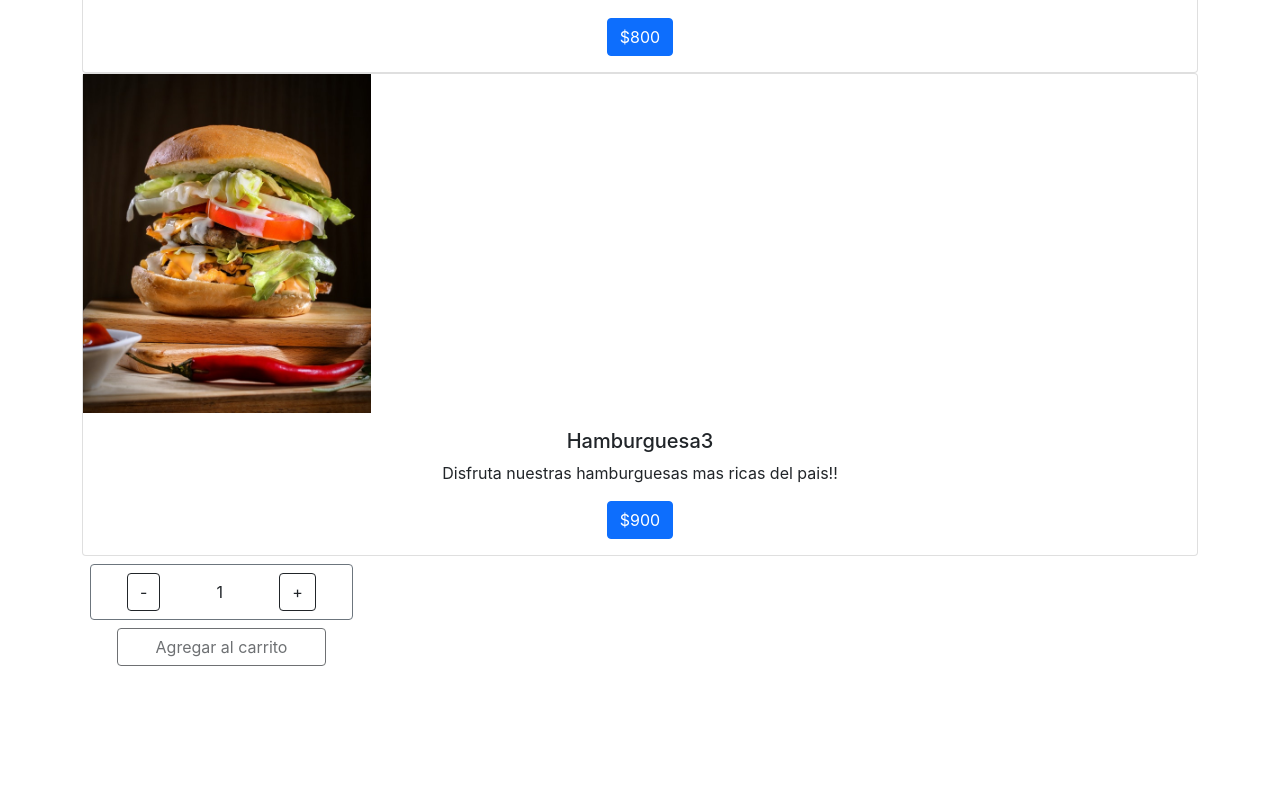
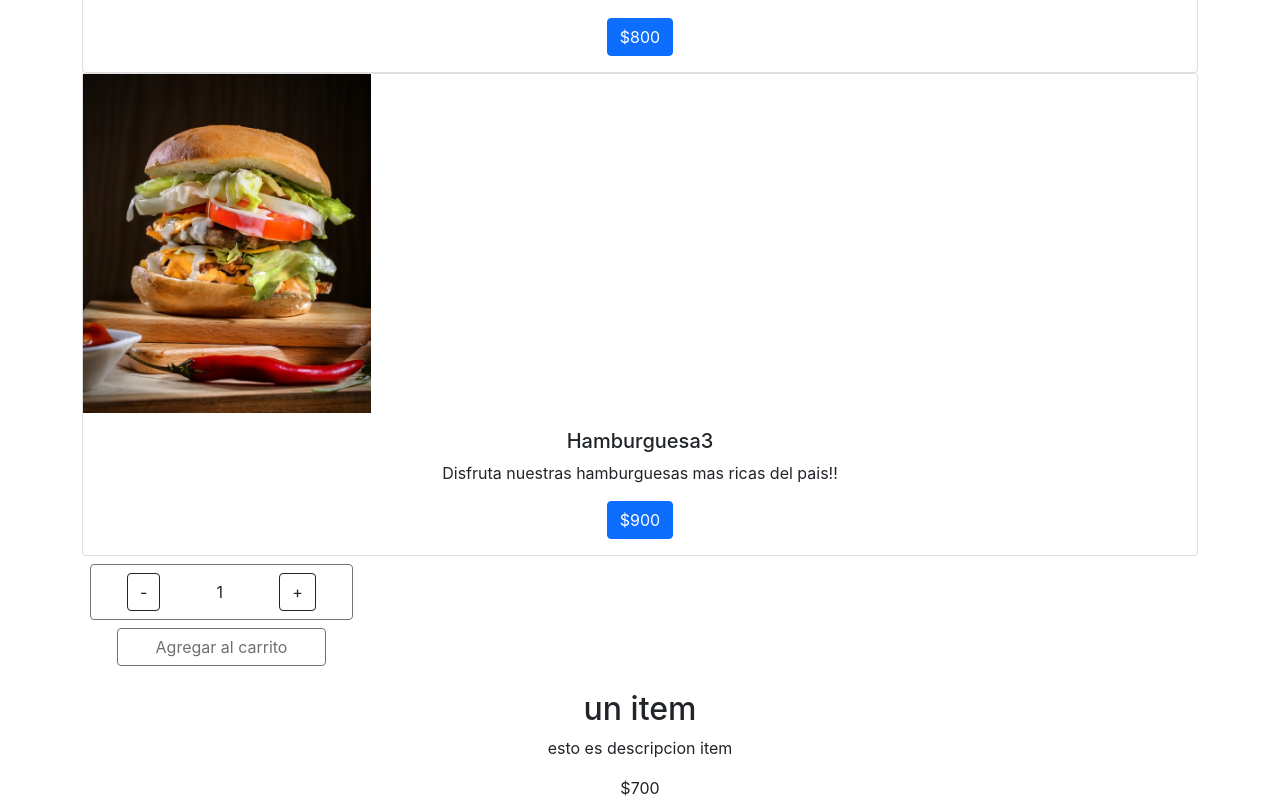
Before and after one commit to edgar-1993/desafio-clase11-react, a React (Create React App) app in the folder desafio3/: page / in a window 1280 px wide. Shown: the part 950-1750 px from the top of the page. Before the commit the page ends 1616 px from the top, so only its background shows below. Built offline with nearby package versions, Linux system fonts and the light colour scheme.

Commit message:
cambios4

```diff
--- a/desafio3/src/App.js
+++ b/desafio3/src/App.js
@@ -2,13 +2,15 @@ import logo from './logo.svg';
 import './App.css';
 import { NavBar } from './components/navbar/navbar';
 import ItemListContainer from "./components/ItemListContainer/ItemListContainer";
-
+import ItemDetailContainer from "./components/ItemDetailContainer/index";
 
 function App() {
   return (
     <div className="App">
       <NavBar />
+
       <ItemListContainer/>
+      <ItemDetailContainer />
     </div>
   );
 }
--- a/desafio3/src/components/Item/index.js
+++ b/desafio3/src/components/Item/index.js
@@ -1,9 +1,12 @@
 import React from 'react';
 import img from '../../imagenes/imagen.jpg';
+import '../styles/Item.css'
+
+
 
 export const Item = ({ item }) => {
   return (
-<div className="card" >
+<div className="card cartas" >
 <img src={img} alt="" style={{width: "18rem"}}/>
     <div class="card-body">
     <h5 class="card-title">{item.title}</h5>
--- /dev/null
+++ b/desafio3/src/components/ItemDetail/index.js
@@ -0,0 +1,13 @@
+import React from 'react'
+import img from '../../imagenes/imagen.jpg';
+
+export default function ItemDetail({ item }) {
+
+    return <>
+     <img src={img?.img} alt=""/>
+            <h2>{item?.title}</h2>
+            <p>{item?.description}</p>
+            <div>${item?.price}</div>
+  </>;
+
+  }
--- /dev/null
+++ b/desafio3/src/components/ItemDetailContainer/index.js
@@ -0,0 +1,29 @@
+import React, { useState,useEffect} from 'react'
+
+import ItemDetail from '../ItemDetail/index'
+
+const getItems = () => {
+    return new Promise((resolve) => {
+        setTimeout(() => {
+            resolve({
+                title: "un item",
+                price: 700,
+                description: "esto es descripcion item",
+                img: ""
+
+
+            })
+        }, 2000)
+
+    })
+}
+
+export default function ItemDetailContainer() {
+    const [item,setItem] = useState(null)
+    useEffect(() => {
+        getItems().then((res)=>setItem(res))
+    },[])
+
+    return <ItemDetail item={item} />
+
+}
--- /dev/null
+++ b/desafio3/src/components/styles/Item.css
@@ -0,0 +1,4 @@
+.cartas{
+display: flex;
+flex-wrap: wrap;
+justify-content: space-around;}
```
